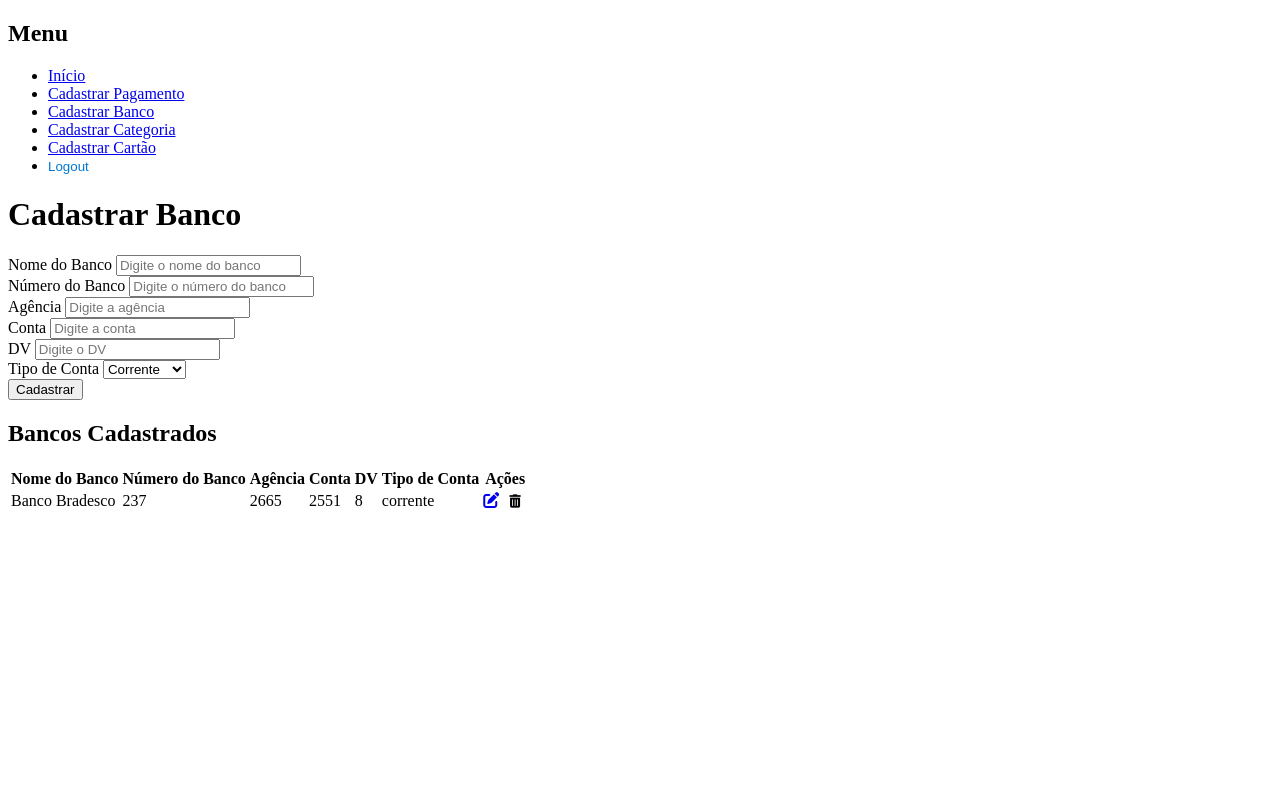
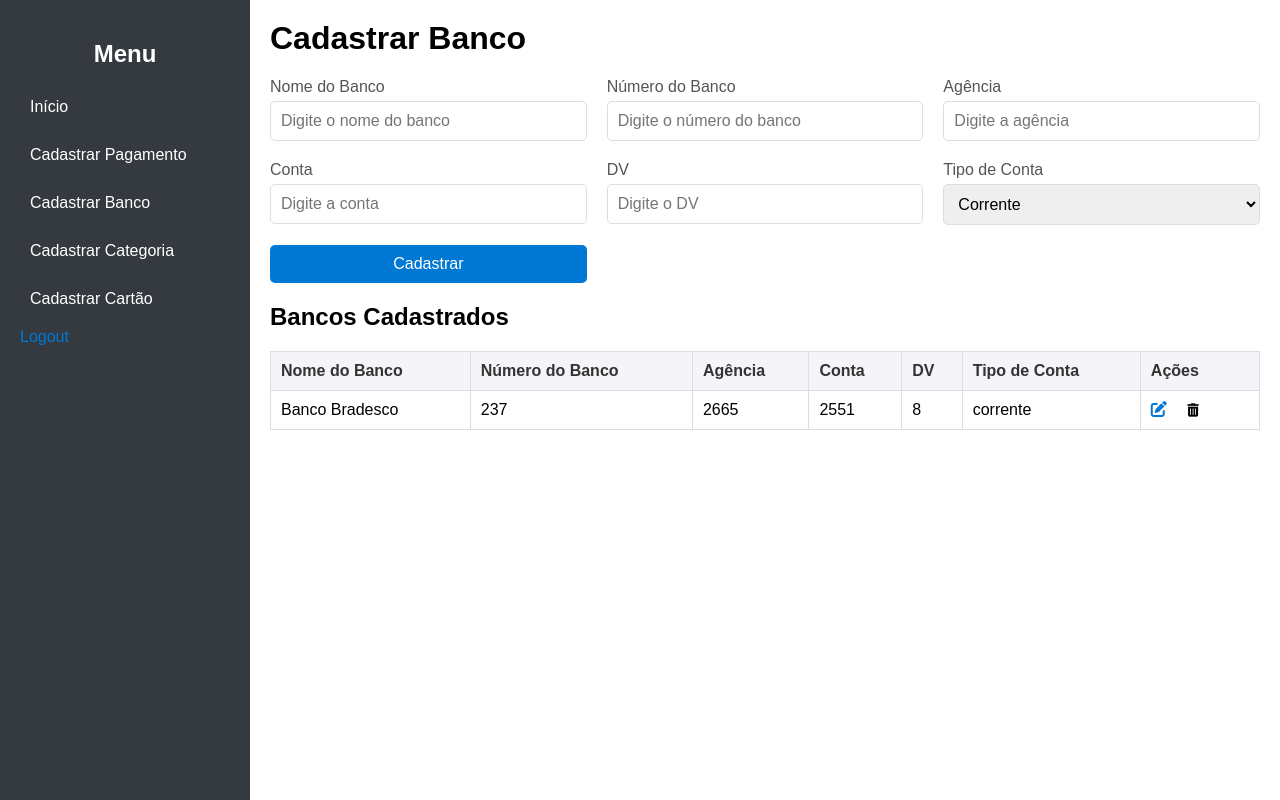
Before and after one commit to MarcosCarnevale/controle-de-despesas, a Flask app: page /cadastrar_banco in a window 1280 px wide. Run offline with Flask 3, Linux system fonts and the light colour scheme; a user stored in the database is signed in; data comes from the database, SQL or seed files in the repository.

Commit message:
Add general styles for sidebar and content layout, and create a new table template for registered banks

```diff
--- a/static/styles/styles_banco.css
+++ b/static/styles/styles_banco.css
@@ -1,3 +1,71 @@
+/* Estilos gerais */
+body {
+    font-family: Arial, sans-serif;
+    margin: 0;
+    padding: 0;
+    display: flex;
+    height: 100vh;
+}
+
+.sidebar {
+    width: 250px;
+    background-color: #343a40;
+    color: white;
+    padding: 20px;
+    box-sizing: border-box;
+}
+
+.sidebar h2 {
+    text-align: center;
+    margin-bottom: 20px;
+}
+
+.sidebar ul {
+    list-style-type: none;
+    padding: 0;
+}
+
+.sidebar ul li {
+    margin: 10px 0;
+}
+
+.sidebar ul li a {
+    color: white;
+    text-decoration: none;
+    display: block;
+    padding: 10px;
+    border-radius: 5px;
+    transition: background-color 0.3s;
+}
+
+.sidebar ul li a:hover {
+    background-color: #495057;
+}
+
+.sidebar ul li form {
+    display: inline;
+}
+
+.sidebar ul li form input[type="submit"] {
+    background: none;
+    border: none;
+    color: #0078d4;
+    cursor: pointer;
+    text-align: left;
+    padding: 0;
+    font-size: 16px;
+}
+
+.content {
+    flex-grow: 1;
+    padding: 20px;
+    box-sizing: border-box;
+}
+
+.content h1 {
+    margin-top: 0;
+}
+
 /* Form grid styles */
 .form-grid {
     display: grid;
--- a/templates/cadastrar_banco.html
+++ b/templates/cadastrar_banco.html
@@ -4,8 +4,7 @@
     <meta charset="UTF-8">
     <meta name="viewport" content="width=device-width, initial-scale=1.0">
     <title>Cadastrar Banco</title>
-    <link rel="stylesheet" href="{{ url_for('static', filename='styles_system.css') }}">
-    <link rel="stylesheet" href="{{ url_for('static', filename='styles_banco.css') }}">
+    <link rel="stylesheet" href="{{ url_for('static', filename='styles/styles_banco.css') }}">
     <link rel="stylesheet" href="https://cdnjs.cloudflare.com/ajax/libs/font-awesome/6.0.0-beta3/css/all.min.css">
 </head>
 <body>
--- a/templates/cadastrar_cartao.html
+++ b/templates/cadastrar_cartao.html
@@ -27,7 +27,7 @@
         </div>
         <div class="content flex-grow-1 p-3">
             <h1>Cadastrar Cartão</h1>
-            <form id="cadastroCartaoForm" action="/cadastrar_cartao" method="post">
+            <form id="cadastroCartaoForm" action="/cadastrar_cartao" method="post" class="form-grid">
                 <div class="form-group">
                     <label for="nome">Nome</label>
                     <input type="text" id="nome" name="nome" class="form-control" placeholder="Digite o nome do cartão" required>
--- a/templates/cadastrar_usuario.html
+++ b/templates/cadastrar_usuario.html
@@ -4,7 +4,7 @@
     <meta charset="UTF-8">
     <meta name="viewport" content="width=device-width, initial-scale=1.0">
     <title>Cadastro de Usuário</title>
-    <link rel="stylesheet" href="{{ url_for('static', filename='styles_usuarios.css') }}">
+    <link rel="stylesheet" href="{{ url_for('static', filename='styles/styles_usuarios.css') }}">
 </head>
 <body>
     <div class="container">
--- a/templates/editar_banco.html
+++ b/templates/editar_banco.html
@@ -4,8 +4,7 @@
     <meta charset="UTF-8">
     <meta name="viewport" content="width=device-width, initial-scale=1.0">
     <title>Editar Banco</title>
-    <link rel="stylesheet" href="{{ url_for('static', filename='styles_system.css') }}">
-    <link rel="stylesheet" href="{{ url_for('static', filename='styles_banco.css') }}">
+    <link rel="stylesheet" href="{{ url_for('static', filename='styles/styles_banco.css') }}">
 </head>
 <body>
     <div class="sidebar">
--- a/templates/editar_categoria.html
+++ b/templates/editar_categoria.html
@@ -4,8 +4,7 @@
     <meta charset="UTF-8">
     <meta name="viewport" content="width=device-width, initial-scale=1.0">
     <title>Editar Categoria</title>
-    <link rel="stylesheet" href="{{ url_for('static', filename='styles_system.css') }}">
-    <link rel="stylesheet" href="{{ url_for('static', filename='styles_categoria.css') }}">
+    <link rel="stylesheet" href="{{ url_for('static', filename='styles/styles_categoria.css') }}">
 </head>
 <body>
     <div class="sidebar">
--- a/templates/editar_pagamento.html
+++ b/templates/editar_pagamento.html
@@ -4,7 +4,7 @@
     <meta charset="UTF-8">
     <meta name="viewport" content="width=device-width, initial-scale=1.0">
     <title>Editar Pagamento</title>
-    <link rel="stylesheet" href="{{ url_for('static', filename='styles_system.css') }}">
+    <link rel="stylesheet" href="{{ url_for('static', filename='styles.styles_pagamento.css') }}">
     <link rel="stylesheet" href="https://stackpath.bootstrapcdn.com/bootstrap/4.5.2/css/bootstrap.min.css">
     <link rel="stylesheet" href="https://cdnjs.cloudflare.com/ajax/libs/font-awesome/5.15.3/css/all.min.css">
 </head>
--- a/templates/home.html
+++ b/templates/home.html
@@ -4,7 +4,7 @@
     <meta charset="UTF-8">
     <meta name="viewport" content="width=device-width, initial-scale=1.0">
     <title>Dashboard</title>
-    <link rel="stylesheet" href="{{ url_for('static', filename='styles_home.css') }}">
+    <link rel="stylesheet" href="{{ url_for('static', filename='styles/styles_home.css') }}">
     <script src="https://cdn.jsdelivr.net/npm/chart.js"></script>
 </head>
 <body>
--- a/templates/login.html
+++ b/templates/login.html
@@ -4,7 +4,7 @@
     <meta charset="UTF-8">
     <meta name="viewport" content="width=device-width, initial-scale=1.0">
     <title>Login</title>
-    <link rel="stylesheet" href="{{ url_for('static', filename='styles_login.css') }}">
+    <link rel="stylesheet" href="{{ url_for('static', filename='styles/styles_login.css') }}">
 </head>
 <body>
     <div class="container">
```
Also changed, not shown: other parts of templates/cadastrar_banco.html (+2 -34 lines), static/styles/styles_cartao.css (+40 -7 lines), templates/tabelas/tabela_bancos.html (added, +34 -0 lines).
